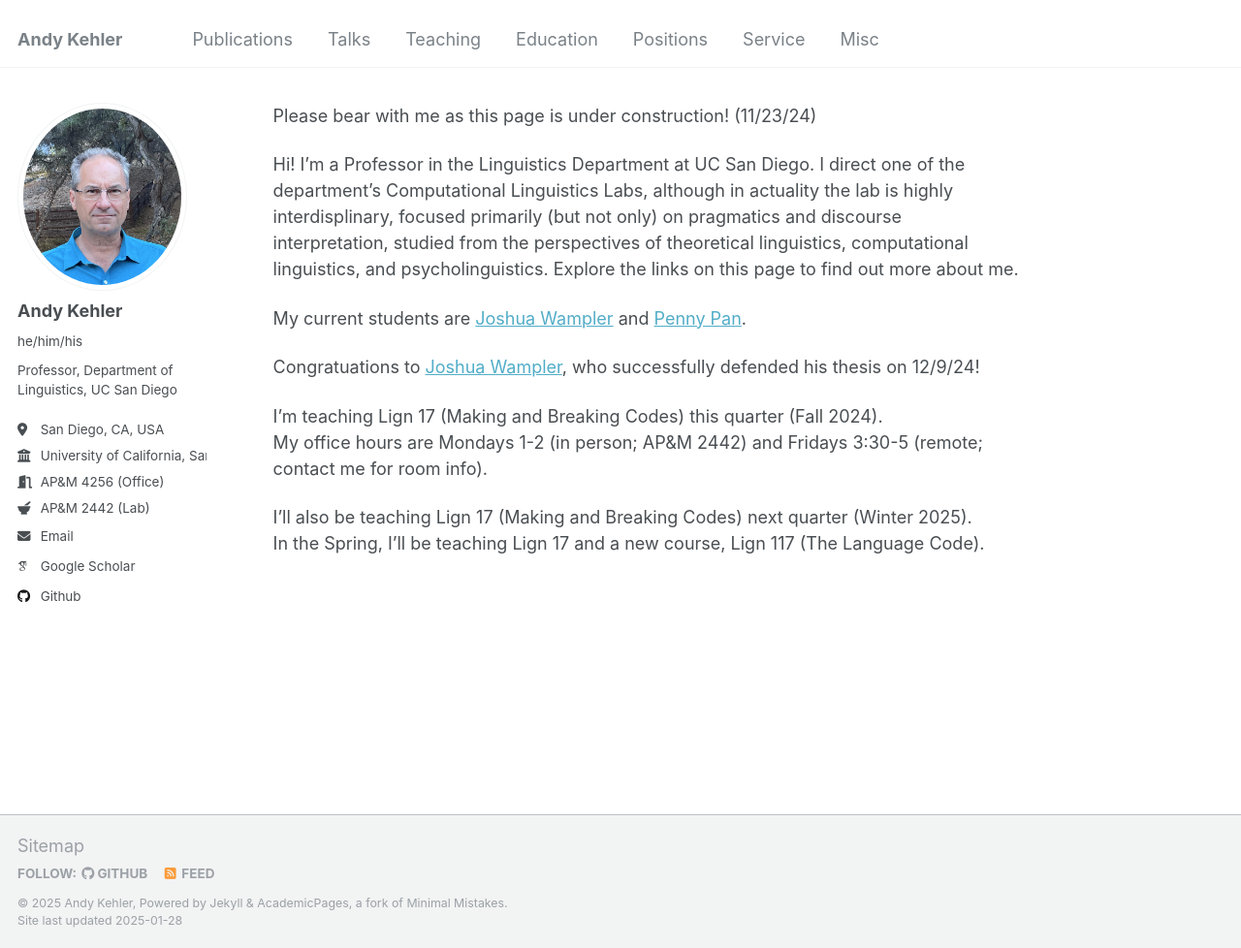
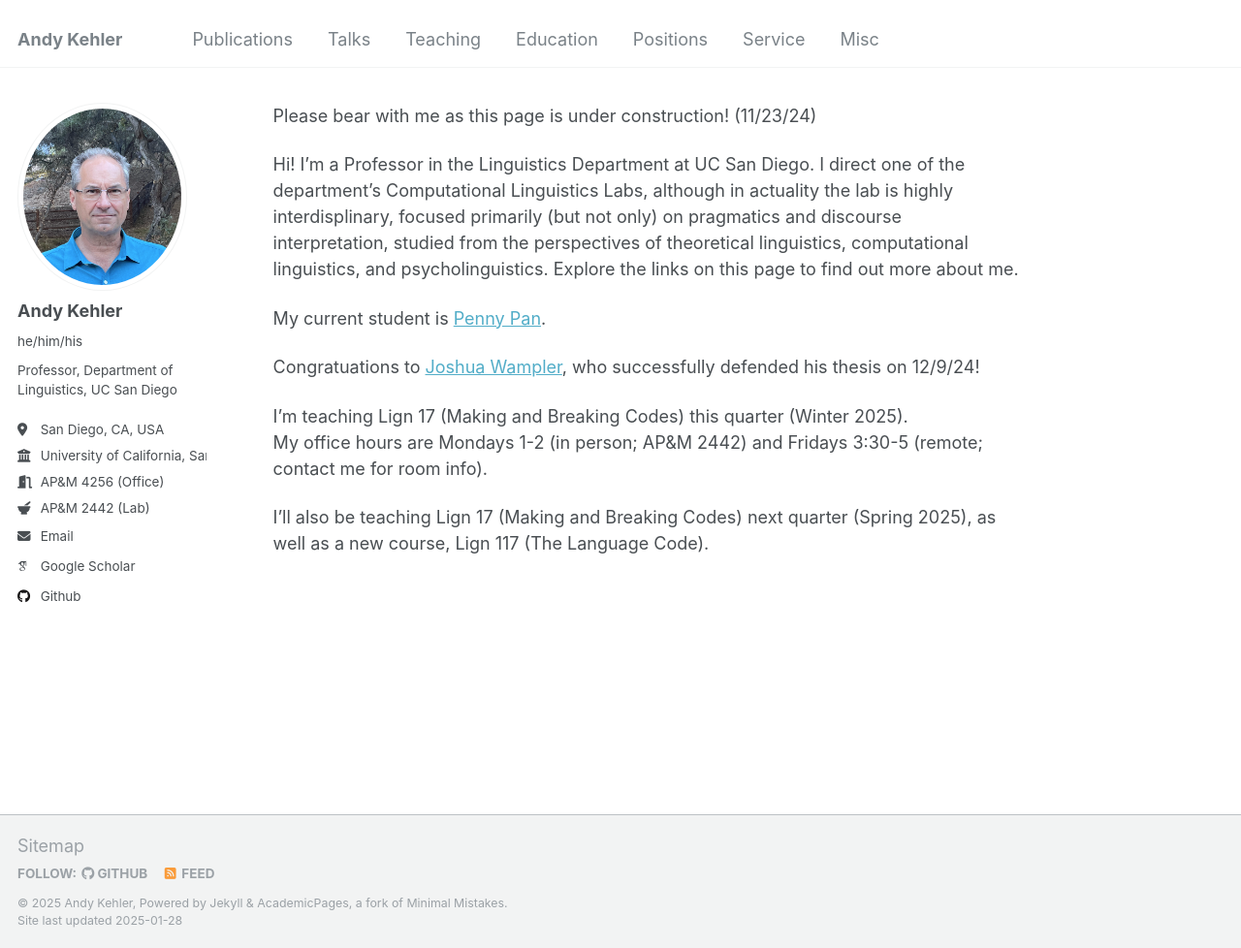
Before and after one commit to akehler/akehler.github.io, a Jekyll site: the page built from _pages/about.md, in a window 1280 px wide and 978 px high. Shown: the whole window at 97% size. Built offline with Jekyll 4.4.1, drawn with Linux system fonts in a browser that asks for light colours; some web fonts are replaced.

Commit message:
Update about.md

```diff
--- a/_pages/about.md
+++ b/_pages/about.md
@@ -6,12 +6,11 @@ Please bear with me as this page is under construction! (11/23/24)
 
 Hi!  I'm a Professor in the Linguistics Department at UC San Diego.  I direct one of the department's Computational Linguistics Labs, although in actuality the lab is highly interdisplinary, focused primarily (but not only) on pragmatics and discourse interpretation, studied from the perspectives of theoretical linguistics, computational linguistics, and psycholinguistics. Explore the links on this page to find out more about me.
 
-My current students are <a HREF="https://sites.google.com/ucsd.edu/joshuawampler">Joshua Wampler</a> and <a href="https://pennydy.github.io/">Penny Pan</a>.
+My current student is <a href="https://pennydy.github.io/">Penny Pan</a>.
 
 Congratuations to <a HREF="https://sites.google.com/ucsd.edu/joshuawampler">Joshua Wampler</a>, who successfully defended his thesis on 12/9/24!
 
-I'm teaching Lign 17 (Making and Breaking Codes) this quarter (Fall 2024).
+I'm teaching Lign 17 (Making and Breaking Codes) this quarter (Winter 2025).
 My office hours are Mondays 1-2 (in person; AP&M 2442) and Fridays 3:30-5 (remote; contact me for room info).
 
-I'll also be teaching Lign 17 (Making and Breaking Codes) next quarter (Winter 2025).
-In the Spring, I'll be teaching Lign 17 and a new course, Lign 117 (The Language Code).
+I'll also be teaching Lign 17 (Making and Breaking Codes) next quarter (Spring 2025), as well as a new course, Lign 117 (The Language Code).
```
